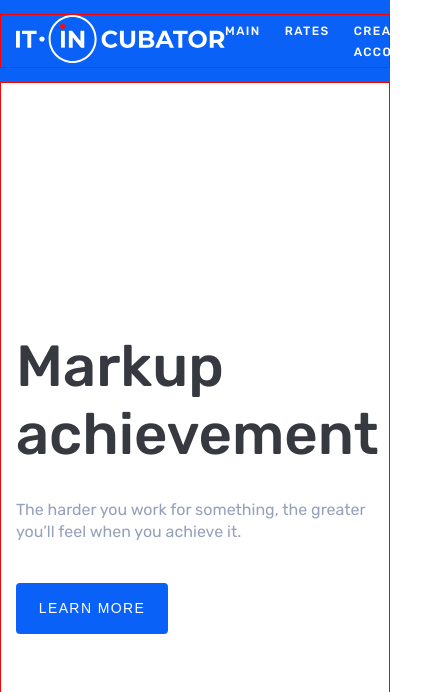
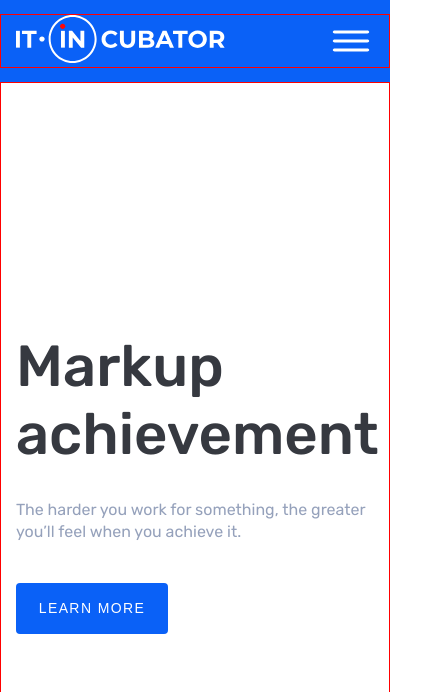
Before and after one commit to suniaikin/1-home-project, a plain HTML site: page index.html in a window 390 px wide. Shown: the top 692 px of the page, 421 px wide, since content can reach past the window. Drawn offline with Linux system fonts and the light colour scheme.

Commit message:
header style for mobile devices

```diff
--- a/index.html
+++ b/index.html
@@ -35,6 +35,11 @@
               <a href="" class="menu-link">Create Account</a>
             </li>
           </ul>
+          <img
+            src="./assets/images/menu-burger.svg"
+            alt="menu-icon"
+            class="menu-icon"
+          />
         </div>
       </div>
     </header>
--- a/style.css
+++ b/style.css
@@ -76,6 +76,10 @@ button {
     /* 166.667% */
     letter-spacing: 1.4px;
     text-transform: uppercase;
+}
+
+.menu-icon {
+    display: none;
 }
 
 .header-wrapper {
@@ -374,5 +378,17 @@ small {
         gap: 70px;
     }
 
+}
+
+
+@media screen and (max-width: 576px) {
+
+    .menu {
+        display: none;
+    }
+
+    .menu-icon {
+        display: block;
+    }
 
 }
```
Also changed, not shown: assets/images/menu-burger.svg (added).
